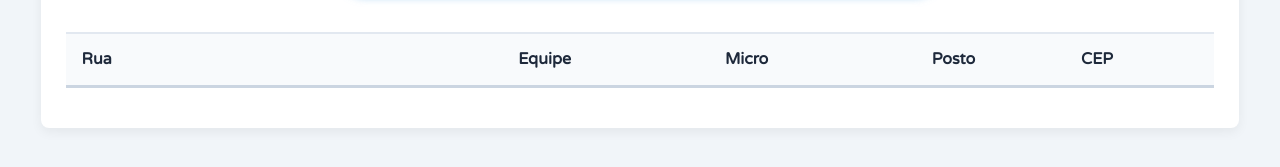
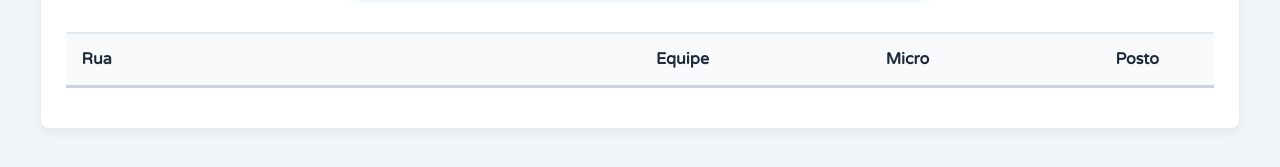
Before and after one commit to argsite/portosaude, a plain HTML site: page index.html in a window 1280 px wide. Shown: the part 225-392 px from the top of the page. Drawn offline with nearby package versions, Linux system fonts and the light colour scheme.

Commit message:
Update column distribution in style.css

```diff
--- a/style.css
+++ b/style.css
@@ -95,12 +95,18 @@ table.table tr td {
  white-space: nowrap;
 }
 
-/* Distribuição das 5 colunas no Desktop */
+/* Distribuição das 4 colunas no Desktop*/
+table.table tr th:nth-child(1), table.table tr td:nth-child(1) { width: 50%; } /* Rua */
+table.table tr th:nth-child(2), table.table tr td:nth-child(2) { width: 20%; } /* Equipe */
+table.table tr th:nth-child(3), table.table tr td:nth-child(3) { width: 20%; } /* Micro */
+table.table tr th:nth-child(4), table.table tr td:nth-child(4) { width: 10%; } /* Posto */
+
+/* Distribuição das 5 colunas no Desktop - para quando acrescentar coluna CEP
 table.table tr th:nth-child(1), table.table tr td:nth-child(1) { width: 38%; }
 table.table tr th:nth-child(2), table.table tr td:nth-child(2) { width: 18%; }
 table.table tr th:nth-child(3), table.table tr td:nth-child(3) { width: 18%; }
 table.table tr th:nth-child(4), table.table tr td:nth-child(4) { width: 13%; }
-table.table tr th:nth-child(5), table.table tr td:nth-child(5) { width: 13%; }
+table.table tr th:nth-child(5), table.table tr td:nth-child(5) { width: 13%; }*/
 
 table.table tr th {
  font-size: 16px;
```
